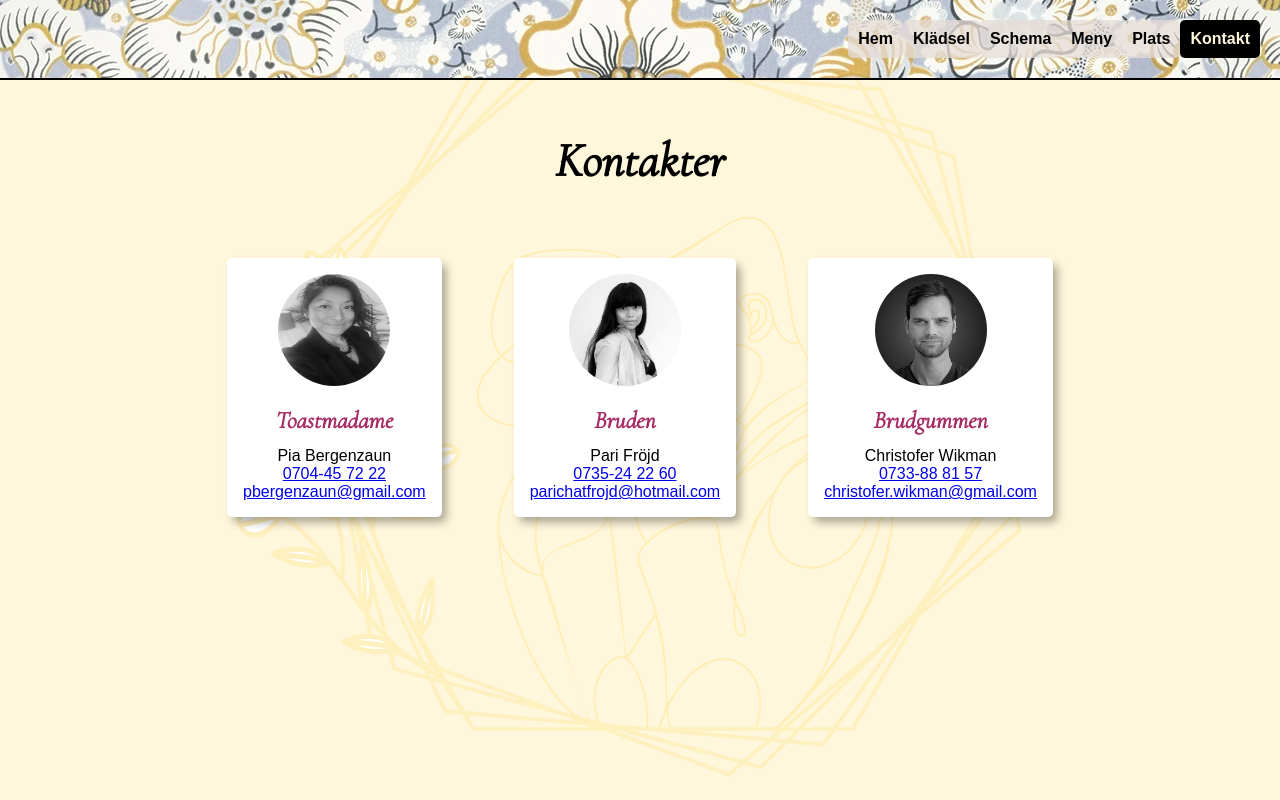
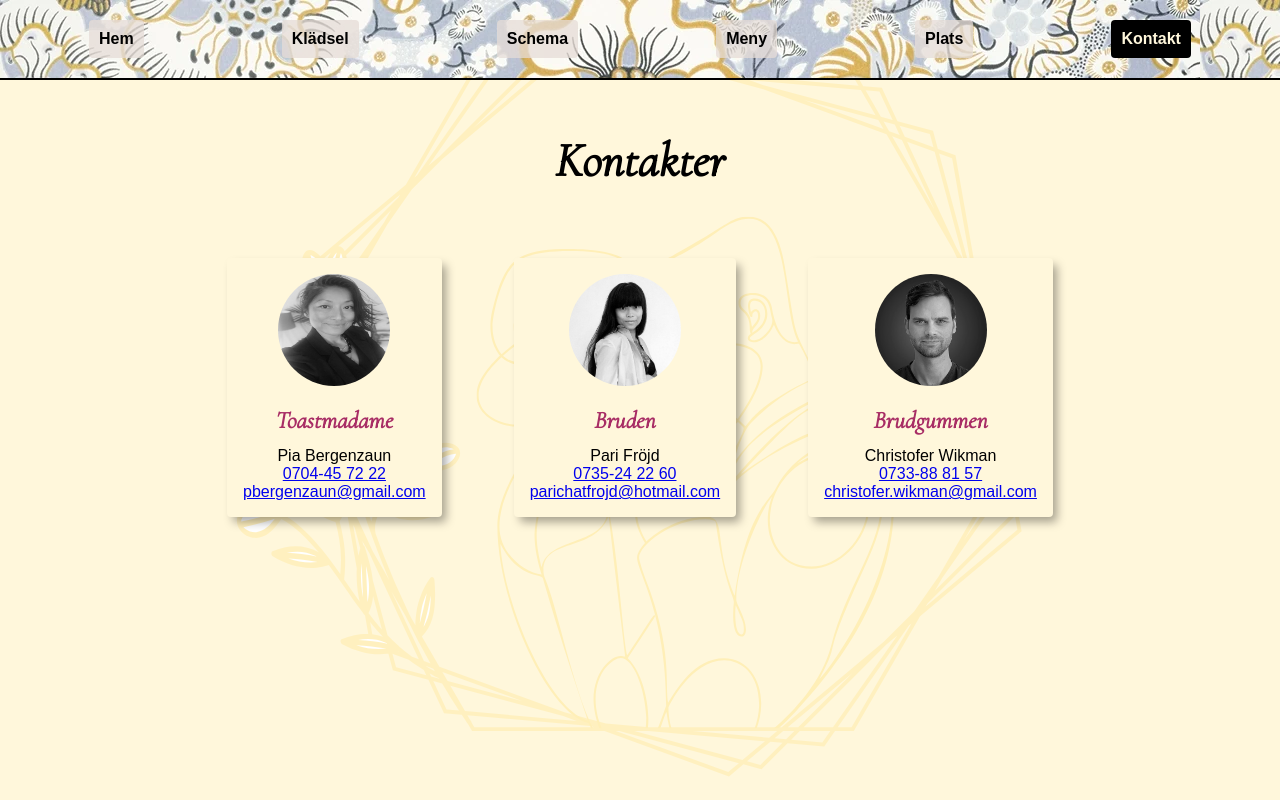
Before and after one commit to Edugolr/frikman, a Vue app: page /contact in a window 1280 px wide. Built offline with nearby package versions, Linux system fonts and the light colour scheme; a web font is replaced by a local one.

Commit message:
Change card color

```diff
--- a/src/assets/css/variables.css
+++ b/src/assets/css/variables.css
@@ -1,12 +1,26 @@
 :root {
     /* Colors */
-    --color-primary: #f00;
+    --color-primary: #FFF7DB;
     --color-secondary: #0f0;
-    --color-tertiary: #00f;
-    --color-h2: #A82D65;
+    --color-tertiary: #A82D65;
+    --color-h2: var(--color-tertiary);
 
     /* Fonts */
     --font-primary: 'Glacial Indifference', sans-serif;
     --font-secondary: 'Cormorant Garamond', serif;
 
+    /* Border Radius */
+    --border-radius-small: 2px;
+    --border-radius: 4px;
+    --border-radius-large: 8px;
+    --border-radius-rounded: 50%;
+
+    /* Spacing */
+    --spacing-xxs: 4px;
+    --spacing-xs: 8px;
+    --spacing-sm: 16px;
+    --spacing-md: 24px;
+    --spacing-lg: 32px;
+    --spacing-xl: 48px;
+
 }
--- a/src/components/MainNavigation.vue
+++ b/src/components/MainNavigation.vue
@@ -15,7 +15,7 @@ import { RouterLink } from 'vue-router'
 <style scoped>
 nav {
     display: flex;
-    justify-content: flex-end;
+    justify-content: space-around;
     align-items: center;
     padding: 20px;
     background-image: url('@/assets/tapetBlommig.webp');
@@ -24,7 +24,7 @@ nav {
 
 a {
     padding: 10px;
-    border-radius: 5px;
+    border-radius: var(--border-radius);
     background-color: rgb(230, 220, 215, 0.75);
     color: #000;
     text-decoration: none;
@@ -35,6 +35,6 @@ a {
 
 .router-link-exact-active {
     background-color: #000;
-    color: #FFF7DB;
+    color: var(--color-primary);
 }
 </style>
--- a/src/views/ContactView.vue
+++ b/src/views/ContactView.vue
@@ -46,7 +46,7 @@ const piaImage = new URL('@/assets/pia.jpg', import.meta.url).href
 </script>
 <style  scoped>
 .profile-image {
-    border-radius: 50%;
+    border-radius: var(--border-radius-rounded);
     width: 7rem;
     height: 7rem;
     transition: all 1s ease;
@@ -69,10 +69,10 @@ const piaImage = new URL('@/assets/pia.jpg', import.meta.url).href
     align-items: center;
     justify-content: center;
     text-align: center;
-    padding: 1rem;
-    border-radius: 5px;
-    background-color: #fff;
-    margin: 1rem;
+    padding: var(--spacing-sm);
+    border-radius: var(--border-radius);
+    background-color: var(--color-primary);
+    margin: var(--spacing-sm);
     transition: all 0.5s ease;
     box-shadow: 5px 6px 10px -1px rgba(0, 0, 0, 0.35);
 }
```
